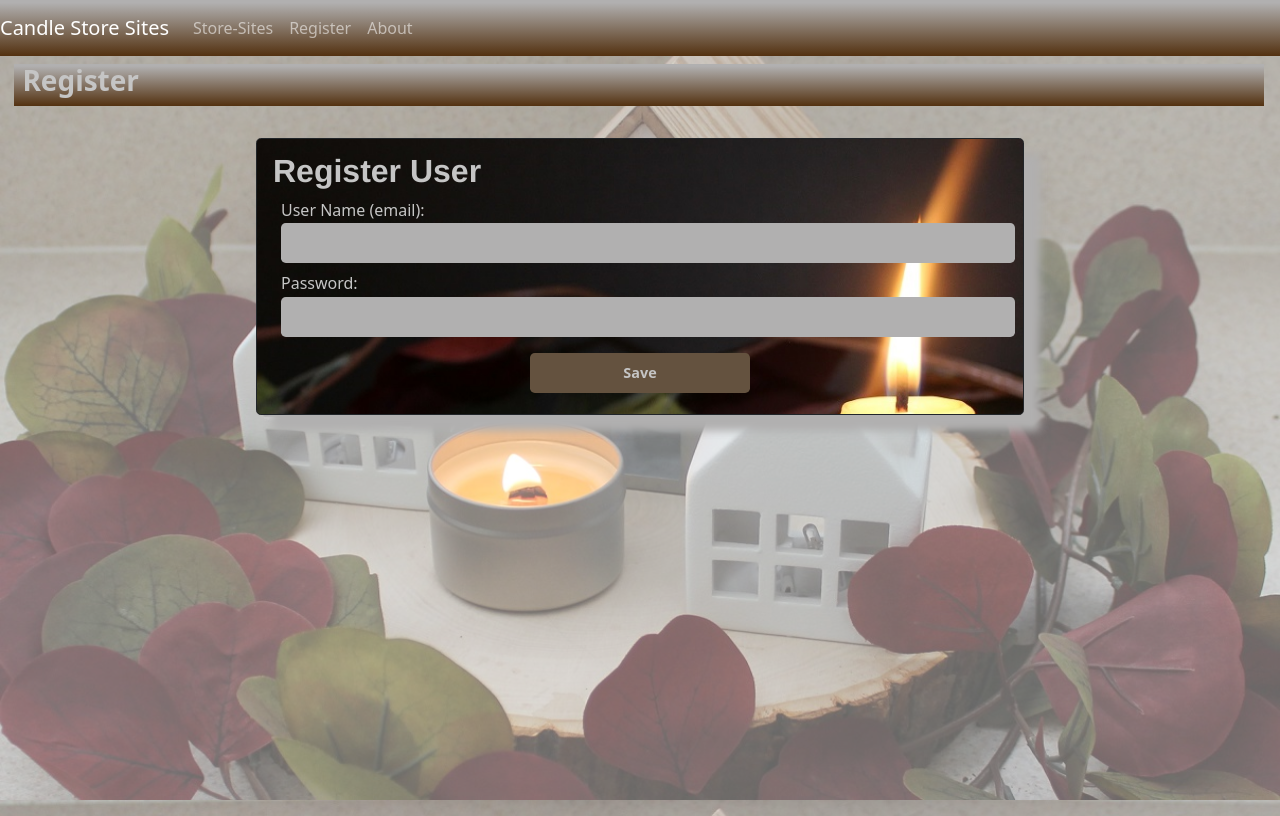
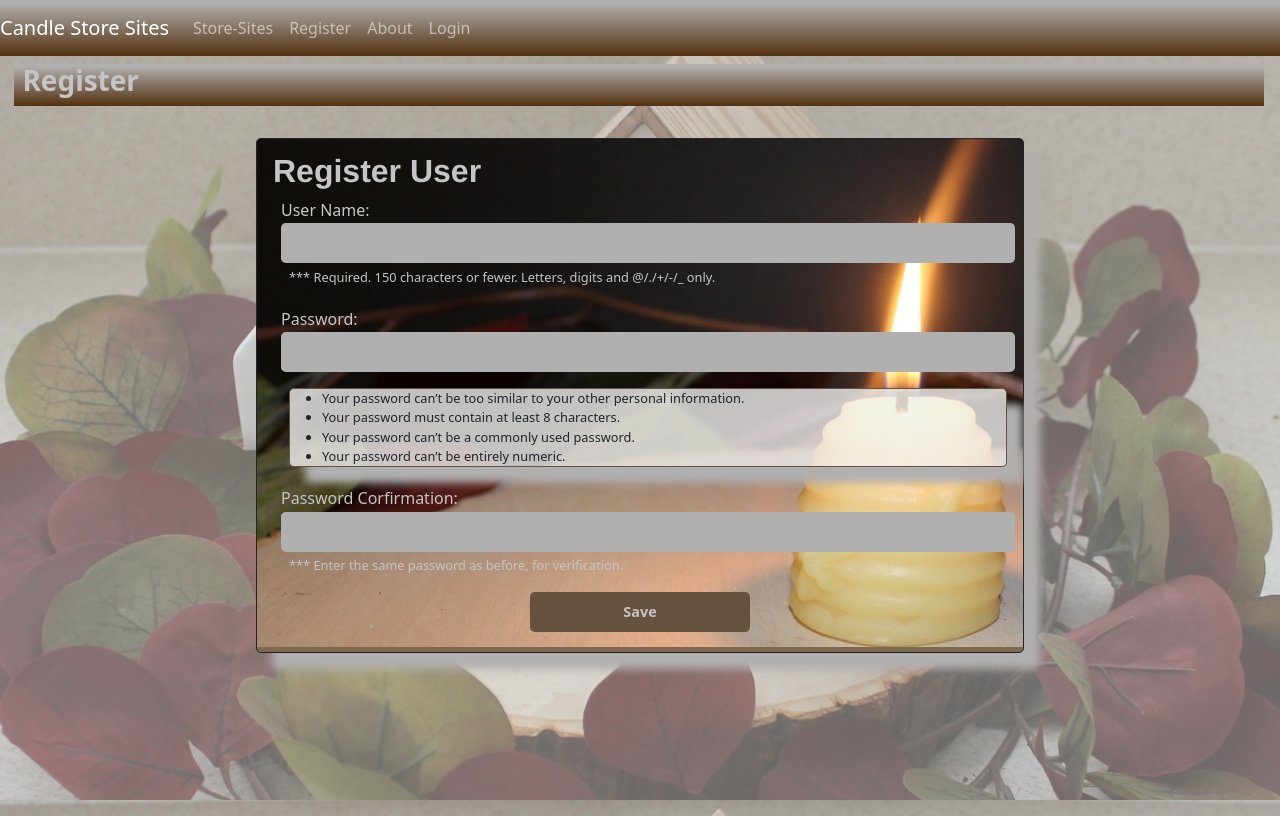
Before and after one commit to ramirezalvaroeduardo/CandleSites, a Django app: page /sites/register/ in a window 1280 px wide. Shown: the top 816 px of the page. Run offline with Django 3.2, Linux system fonts and the light colour scheme; some libraries are stand-ins or nearby versions.

Commit message:
ER - Resolved Auth - Registration and Login, WiredFrames.

```diff
--- a/candlestores/settings.py
+++ b/candlestores/settings.py
@@ -55,7 +55,7 @@ ROOT_URLCONF = 'candlestores.urls'
 TEMPLATES = [
     {
         'BACKEND': 'django.template.backends.django.DjangoTemplates',
-        'DIRS': [],
+        'DIRS': [str(BASE_DIR.joinpath('templates'))],
         'APP_DIRS': True,
         'OPTIONS': {
             'context_processors': [
@@ -119,3 +119,7 @@ USE_TZ = True
 # https://docs.djangoproject.com/en/3.1/howto/static-files/
 
 STATIC_URL = '/static/'
+
+LOGIN_URL = '/accounts/login/'
+
+LOGIN_REDIRECT_URL = '/'
--- a/candlestores/urls.py
+++ b/candlestores/urls.py
@@ -24,4 +24,5 @@ urlpatterns = [
     path('', views.siteLinks, name='siteLinks'),
     path('sites/', include('sites.urls'), name='sites'),
     path('admin/', admin.site.urls),
+    path('accounts/', include('django.contrib.auth.urls')),
 ]
--- a/sites/forms.py
+++ b/sites/forms.py
@@ -2,6 +2,9 @@ from django import forms
 from .models import CandleSite
 from .models import CandleSiteComments
 from .models import Commentator
+
+from django.contrib.auth.models import User
+
 
 class CandleSiteForm(forms.ModelForm):
     companyName = forms.CharField(label='Company Name')
@@ -38,13 +41,13 @@ class CommentForm(forms.ModelForm):
         ]
 
 class registerForm(forms.ModelForm):
-    userName = forms.CharField(label='User Name (email)')
-    userName.widget.attrs.update({'class': 'dInput'})
+    username = forms.CharField(label='User Name')
+    username.widget.attrs.update({'class': 'dInput'})
     password = forms.CharField(max_length=16, widget=forms.PasswordInput,label='Password')
     password.widget.attrs.update({'class': 'dInput'})
     class Meta:
-        model = Commentator
+        model = User
         fields = [
-            'userName',
+            'username',
             'password',
         ]
--- a/sites/models.py
+++ b/sites/models.py
@@ -1,6 +1,7 @@
 from django.db import models
 from django.utils import timezone
 from django.core.validators import MinValueValidator, MaxValueValidator
+from django.contrib.auth.models import User
 
 class CandleSite(models.Model):
     companyName     = models.CharField(max_length=128)
@@ -14,6 +15,6 @@ class Commentator(models.Model):
 
 class CandleSiteComments(models.Model):
     candlesite      = models.ForeignKey(CandleSite, on_delete=models.CASCADE)
-    commentator     = models.ForeignKey(Commentator, on_delete=models.CASCADE, default=0)
+    commentator     = models.ForeignKey(User, on_delete=models.CASCADE, default=0)
     comment         = models.CharField(max_length=1024)
     rate            = models.IntegerField(validators=[MinValueValidator(0), MaxValueValidator(100)])
--- a/sites/static/css/style.css
+++ b/sites/static/css/style.css
@@ -86,8 +86,20 @@
 	height: 2.4rem
 }
 
+.loginClass {
+	margin-right: 1rem;
+	padding: 0;
+	text-decoration: none;
+	color: #c5c5c5;
+	vertical-align: top;
+	border: none;
+	border-radius: 0.2rem;
+	font-weight: normal;
+}
+
 .newRec {
 	margin-top: 0.5rem;
+	margin-left: 1.5rem;
 	padding: 0 0.25rem 0 0.25rem;
 	text-decoration: none;
 	float: right;
@@ -376,3 +388,33 @@ label {
 	border-radius: 0.3rem;
 	box-shadow: 1rem 1rem 0.5rem #b1b0b0;
 }
+
+.regUlStyle {
+	margin: 1rem 0 1rem 1rem;
+	border: solid 0.1rem #64523f;
+	border-radius: 0.3rem;
+	font-size: 0.8rem;
+	background-color: rgba(240, 240, 240, 0.8);
+	max-height: 40rem;
+	overflow-y: auto;
+	box-shadow: 1rem 1rem 0.5rem #b1b0b0;
+}
+
+.regPClass {
+	margin: 0 0 1rem 1rem;
+	padding-top: 0;
+	font-size: 0.8rem;
+	color: #c5c5c5;
+}
+
+.regPErrorClass {
+	margin: 2rem 1rem 0 1rem;
+	padding: 0.5rem 0.5rem;
+	border: solid 0.1rem #64523f;
+	border-radius: 0.3rem;
+	font-size: 1.4rem;
+	color: #c5c5c5;
+	background-color: rgba(168, 66, 66, 0.8);
+	height: 3rem;
+	box-shadow: 1rem 1rem 0.5rem #b1b0b0;
+}
--- a/sites/templates/navbar.html
+++ b/sites/templates/navbar.html
@@ -21,13 +21,15 @@
             <li class="nav-item">
                 <a class="nav-link" href="/sites/register/">Register</a>
             </li>
-            <li class="nav-item">
                 <a class="nav-link" href="/sites/about/">About</a>
             </li>
+            <li class="nav-item">
+              <a class="nav-link loginClass" href="/accounts/login/">Login</a>
+            </li>
         </ul>
-
     </div>
 </nav>
+
 
 
 <!--
--- a/sites/templates/register.html
+++ b/sites/templates/register.html
@@ -3,16 +3,39 @@
 {% block content %}
     <h3 class='dSectionTitle'>{{ pageTitle }}</h3>
     <div>
+        {% if messages %}
+            <ul class="regUlStyle">
+                {% for item in messages %}
+                    <li>***{{ item }}</li>
+                {% endfor %}
+            </ul>
+        {% endif %}
+
         <form id="captCommentator" method='POST' class='userFormClass' style='display:block'>
             <!-- Register User Form -->
             <fieldset>
                 <legend  class='legClass'>Register User</legend>
                 {% csrf_token %}
-                {{ form.as_table }}
-                <input type='submit'
-                    onClick='captureRecSite("id_companyName");'
-                    class='submitClass' value='Save'
-                />
+                <br/>
+                {% if form.errors %}
+                    <p class="regPErrorClass">Invalid Information!</p>
+                {% endif %}
+                <label for="username">User Name:</label>
+                <input type="text" name="username" class="dInput" required="" id="username">
+                <p class="regPClass">*** Required. 150 characters or fewer. Letters, digits and @/./+/-/_ only.</p>
+                <label for="password1">Password:</label>
+                <input type="password" name="password1" maxlength="16" class="dInput" required="" id="password1">
+                <ul class="regUlStyle">
+                    <li>Your password can’t be too similar to your other personal information.</li>
+                    <li>Your password must contain at least 8 characters.</li>
+                    <li>Your password can’t be a commonly used password.</li>
+                    <li>Your password can’t be entirely numeric.</li>
+                </ul>
+                <label for="password2">Password Corfirmation:</label>
+                <input type="password" name="password2" maxlength="16" class="dInput" required="" id="password2">
+                <p class="regPClass">*** Enter the same password as before, for verification.</p>
+                <input type='submit' class='submitClass' value='Save'/>
+                <input type="hidden" name="next" value="{{ next|escape }}"/>
             </fieldset>
         </form>
     </div>
--- a/sites/urls.py
+++ b/sites/urls.py
@@ -4,8 +4,7 @@ from . import views
 urlpatterns = [
     path('', views.siteLinks, name='siteLinks'),
     path('sites/', views.sites, name='sites'),
-    path('register/', views.register, name='Register'),
+    path('register/', views.register, name='register'),
     path('about/', views.about, name='about'),
     path('siteLinks/', views.siteLinks, name='siteLinks'),
-    path('template/', views.template, name='template'),
 ]
--- a/sites/views.py
+++ b/sites/views.py
@@ -1,4 +1,4 @@
-from django.shortcuts import render
+from django.shortcuts import render, redirect
 from .forms import CandleSiteForm
 from .forms import CommentForm
 from .forms import registerForm
@@ -6,6 +6,15 @@ from .models import CandleSite
 from .models import CandleSiteComments
 from .models import Commentator
 from django.core import serializers
+
+from django.contrib.auth.models import User
+from django.contrib.auth import authenticate, login, logout
+from django.contrib.auth.decorators import login_required
+from django.conf import settings
+from django.contrib.auth.forms import UserCreationForm
+
+
+
 
 def sites(request):
 	inventory = CandleSite.objects.all().count()
@@ -17,9 +26,10 @@ def sites(request):
 	return render( request, 'sites.html', context )
 
 def register(request):
-	userForm = registerForm(request.POST or None)
+	userForm = UserCreationForm(request.POST or None)
 	if userForm.is_valid():
 		userForm.save()
+		return redirect('/sites/siteLinks')
 	context = {
 		'pageTitle' : 'Register',
 		'form'      : userForm,
@@ -33,28 +43,30 @@ def about(request):
 	}
 	return render(request, 'about.html', context)
 
-def template(request):
-	return render( request, 'template.html')
-
 def siteLinks(request):
-	pageTitle	= 'Store Sites'
+	#if request.user.is_authenticated:
+		#return redirect(settings.LOGIN_URL)
+	candlesite = 0;
+	pageTitle	= 'Store Sites - ' + str( request.user.id )
+	dUser = User.objects.get(username='')
 	recNum		= CandleSite.objects.all().count()
 	siteLinks	= CandleSite.objects.all().order_by('companyName')
 	siteComments= CandleSiteComments.objects.all()
 	commentators= Commentator.objects.all()
+	currUsers	= User.objects.all()
 	sitesJson	= serializers.serialize('json', siteLinks)
 	commJson	= serializers.serialize('json', siteComments)
 	commtrsJson	= serializers.serialize('json', commentators)
-
 	candleForm = CandleSiteForm(request.POST or None)
 	commForm = CommentForm(request.POST or None)
 	if candleForm.is_valid() and commForm.is_valid():
+		if not request.user.is_authenticated:
+			return redirect(settings.LOGIN_URL)
 		candlesite = candleForm.save()
 		comment    = commForm.save(commit=False)
 		comment.candlesite = candlesite
-		comment.commentator = Commentator.objects.get(userName='root')
+		comment.commentator = User.objects.get(id=request.user.id)
 		comment.save()
-
 
 	context = {
 		'pageTitle' : pageTitle,
@@ -67,6 +79,3 @@ def siteLinks(request):
 		'commForm'  : commForm,
 	}
 	return render(request, 'siteLinks/siteLinks.html', context)
-
-def createSiteLinks(request):
-    form = CandleSiteForm(request.POST or None)
```
Also changed, not shown: sites/templates/registration/login.html (added, +23 -0 lines), sites/templates/siteLinks/siteLinks.html (+38 -6 lines), sites/migrations/0006_auto_20210224_2253.py (added), sites/migrations/0007_auto_20210224_2301.py (added), sites/migrations/0008_auto_20210224_2302.py (added), wireFrames/CandleStoreSites.png (added), 1 other file.
